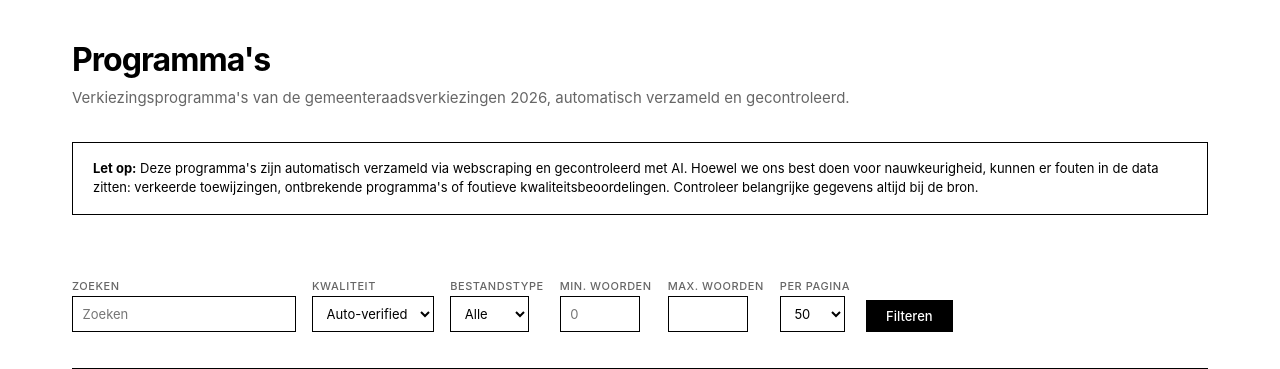
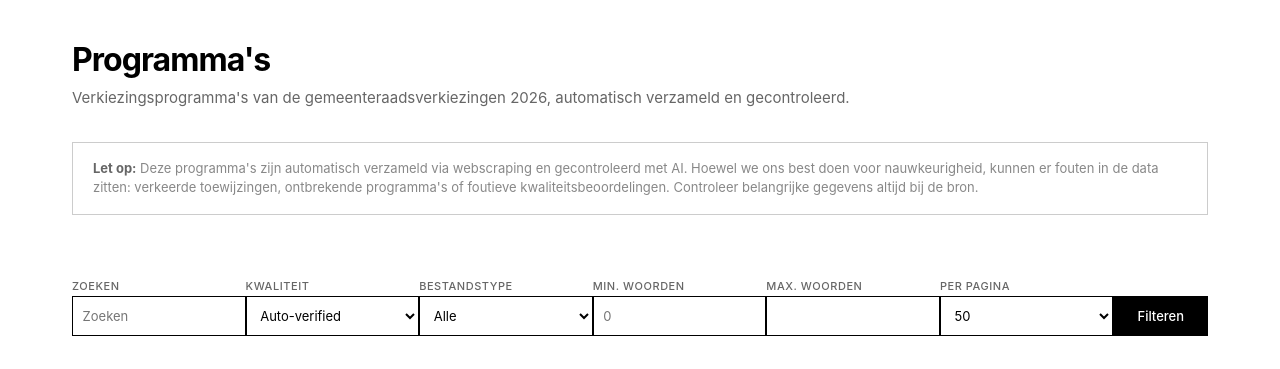
Before and after one commit to vanderburgt/polok, a Python web app: template app/templates/programs.html in a window 1280 px wide. Shown: the part 57-426 px from the top of the page. Run offline with Jinja, Linux system fonts and the light colour scheme; the template is opened without the code that fills it, so the values that code supplies are empty.

Commit message:
Wider filter fields, taller filter btn, lighter stats/disclaimer borders

```diff
--- a/app/templates/base.html
+++ b/app/templates/base.html
@@ -53,20 +53,22 @@
 
         /* STATS */
         .stats { display: flex; gap: 0.75rem; flex-wrap: wrap; margin-bottom: 2rem; }
-        .stat { background: var(--white); border: 1px solid var(--border); border-radius: 0; padding: 0.5rem 1rem; font-size: 0.8125rem; font-weight: 500; color: var(--text); }
+        .stat { background: var(--white); border: 1px solid #ccc; border-radius: 0; padding: 0.5rem 1rem; font-size: 0.8125rem; font-weight: 500; color: #888; }
 
         /* FILTERS */
-        .filters { display: flex; gap: 1rem; flex-wrap: wrap; align-items: flex-end; margin-bottom: 1.5rem; width: 100%; }
+        .filters { display: flex; gap: 0; flex-wrap: wrap; align-items: flex-end; margin-bottom: 1.5rem; width: 100%; }
+        .filter-group { flex: 1; min-width: 0; }
         .filter-group label { display: block; font-size: 0.6875rem; color: var(--text-muted); margin-bottom: 3px; text-transform: uppercase; letter-spacing: 0.05em; font-weight: 500; }
         .filter-group input, .filter-group select {
             border: 1px solid var(--border); border-radius: 0; padding: 0.5rem 0.6rem;
             font-size: 0.8125rem; background: var(--white); color: var(--text); font-family: inherit;
-            height: 2.25rem;
+            height: 2.5rem; width: 100%;
         }
         .filter-group input:focus, .filter-group select:focus { outline: none; border-color: var(--black); box-shadow: 0 0 0 1px var(--black); }
         .filter-btn {
             background: var(--black); color: var(--white); border: none; border-radius: 0;
-            padding: 0.5rem 1.25rem; font-size: 0.8125rem; cursor: pointer; font-family: inherit; font-weight: 500;
+            padding: 0 1.5rem; font-size: 0.8125rem; cursor: pointer; font-family: inherit; font-weight: 500;
+            height: 2.5rem; flex-shrink: 0;
         }
         .filter-btn:hover { opacity: 0.85; }
         .dl-btn {
@@ -107,7 +109,8 @@
         .copy-btn:hover { border-color: var(--black); color: var(--black); }
 
         /* DISCLAIMER */
-        .disclaimer { background: var(--white); border: 1px solid var(--border); border-radius: 0; padding: 1rem 1.25rem; font-size: 0.8125rem; color: var(--text); line-height: 1.5; margin-bottom: 2rem; }
+        .disclaimer { background: var(--white); border: 1px solid #ccc; border-radius: 0; padding: 1rem 1.25rem; font-size: 0.8125rem; color: #888; line-height: 1.5; margin-bottom: 2rem; }
+        .disclaimer strong { color: #666; }
 
         /* FOOTER */
         footer { border-top: 1px solid var(--border); }
--- a/app/templates/parties.html
+++ b/app/templates/parties.html
@@ -7,11 +7,11 @@
 <div class="filters">
     <div class="filter-group">
         <label data-t="naam">Naam</label>
-        <input type="text" id="filter-name" data-t-placeholder="zoeken" placeholder="Zoeken" style="width:12rem">
+        <input type="text" id="filter-name" data-t-placeholder="zoeken" placeholder="Zoeken">
     </div>
     <div class="filter-group">
         <label data-t="gemeente">Gemeente</label>
-        <input type="text" id="filter-municipality" placeholder="Gemeente" style="width:12rem">
+        <input type="text" id="filter-municipality" placeholder="Gemeente">
     </div>
     <div class="filter-group">
         <label data-t="landelijke_partij">Landelijke partij</label>
--- a/app/templates/programs.html
+++ b/app/templates/programs.html
@@ -13,7 +13,7 @@
 <div class="filters">
     <div class="filter-group">
         <label data-t="zoeken">Zoeken</label>
-        <input id="filter-search" type="text" data-t-placeholder="zoeken" placeholder="Zoeken" style="width:14rem">
+        <input id="filter-search" type="text" data-t-placeholder="zoeken" placeholder="Zoeken">
     </div>
     <div class="filter-group">
         <label data-t="kwaliteit">Kwaliteit</label>
@@ -34,11 +34,11 @@
     </div>
     <div class="filter-group">
         <label data-t="min_woorden">Min. woorden</label>
-        <input id="filter-min-words" type="number" placeholder="0" style="width:5rem">
+        <input id="filter-min-words" type="number" placeholder="0">
     </div>
     <div class="filter-group">
         <label data-t="max_woorden">Max. woorden</label>
-        <input id="filter-max-words" type="number" placeholder="" style="width:5rem">
+        <input id="filter-max-words" type="number" placeholder="">
     </div>
     <div class="filter-group">
         <label data-t="per_pagina">Per pagina</label>
```
